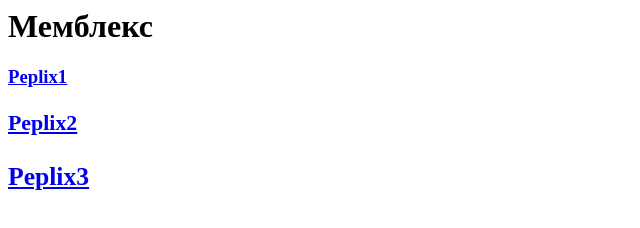
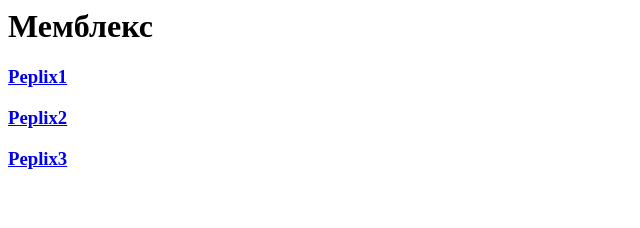
Before and after one commit to shchrbkv/web-1, a plain HTML site: page lab 1/index.html in a window 1280 px wide. Shown: the whole page, without its empty margins (0-640 px from the left). Drawn offline with Linux system fonts and the light colour scheme.

Commit message:
Update index.html

```diff
--- a/lab 1/index.html
+++ b/lab 1/index.html
@@ -5,9 +5,9 @@
 <div width="69%" id="wrapper">
 <header><h1>Мемблекс</h1></header>
 <section>
-<h3><a href="book1.html">Peplix1</boo</h3>
-<h3><a href="book2.html">Peplix2</boo</h3>
-<h3><a href="book3.html">Peplix3</boo</h3>
+  <h3><a href="book1.html">Peplix1</a></h3>
+<h3><a href="book2.html">Peplix2</a></h3>
+<h3><a href="book3.html">Peplix3</a></h3>
 </section>
 <footer></footer>
 </div>
```
